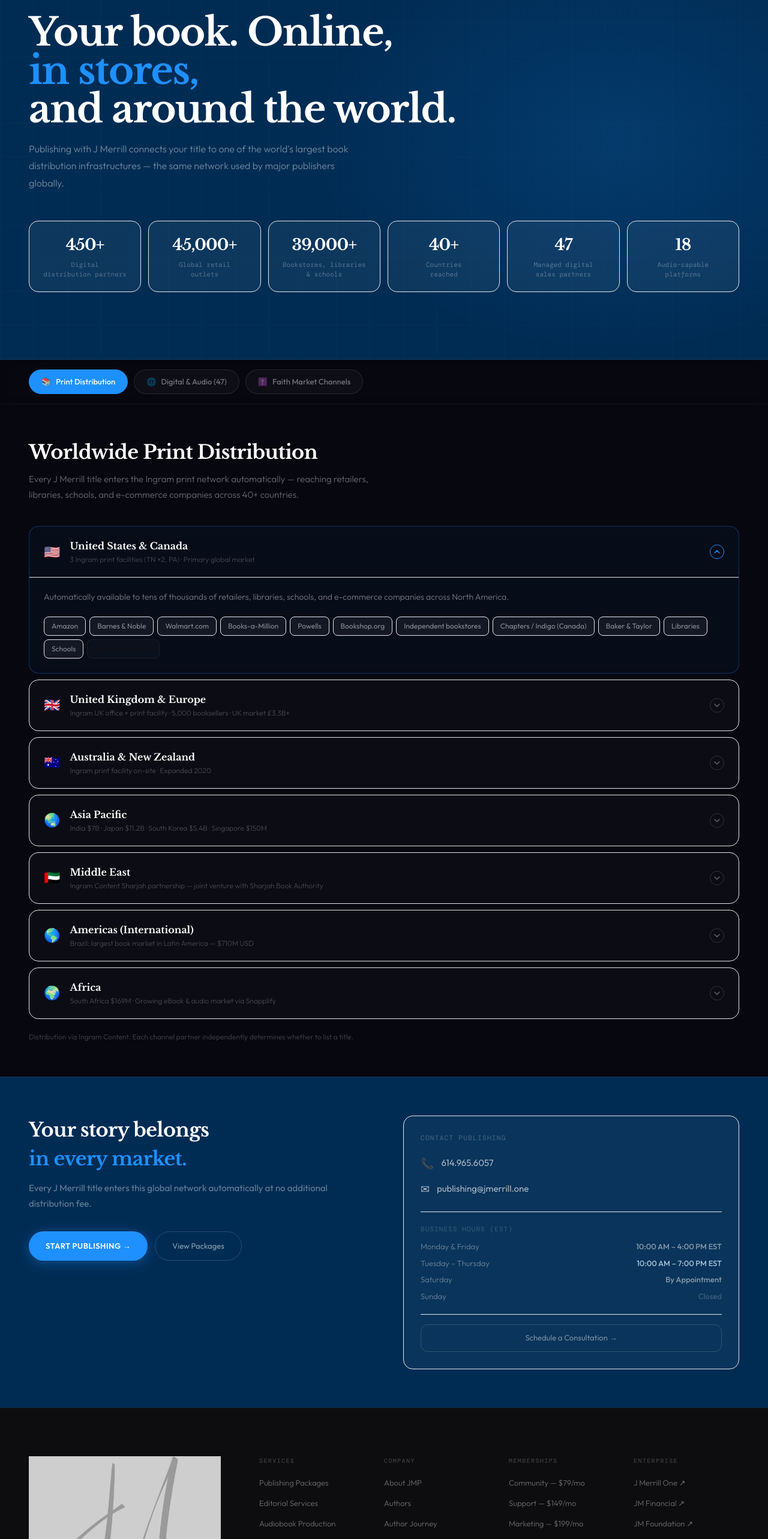
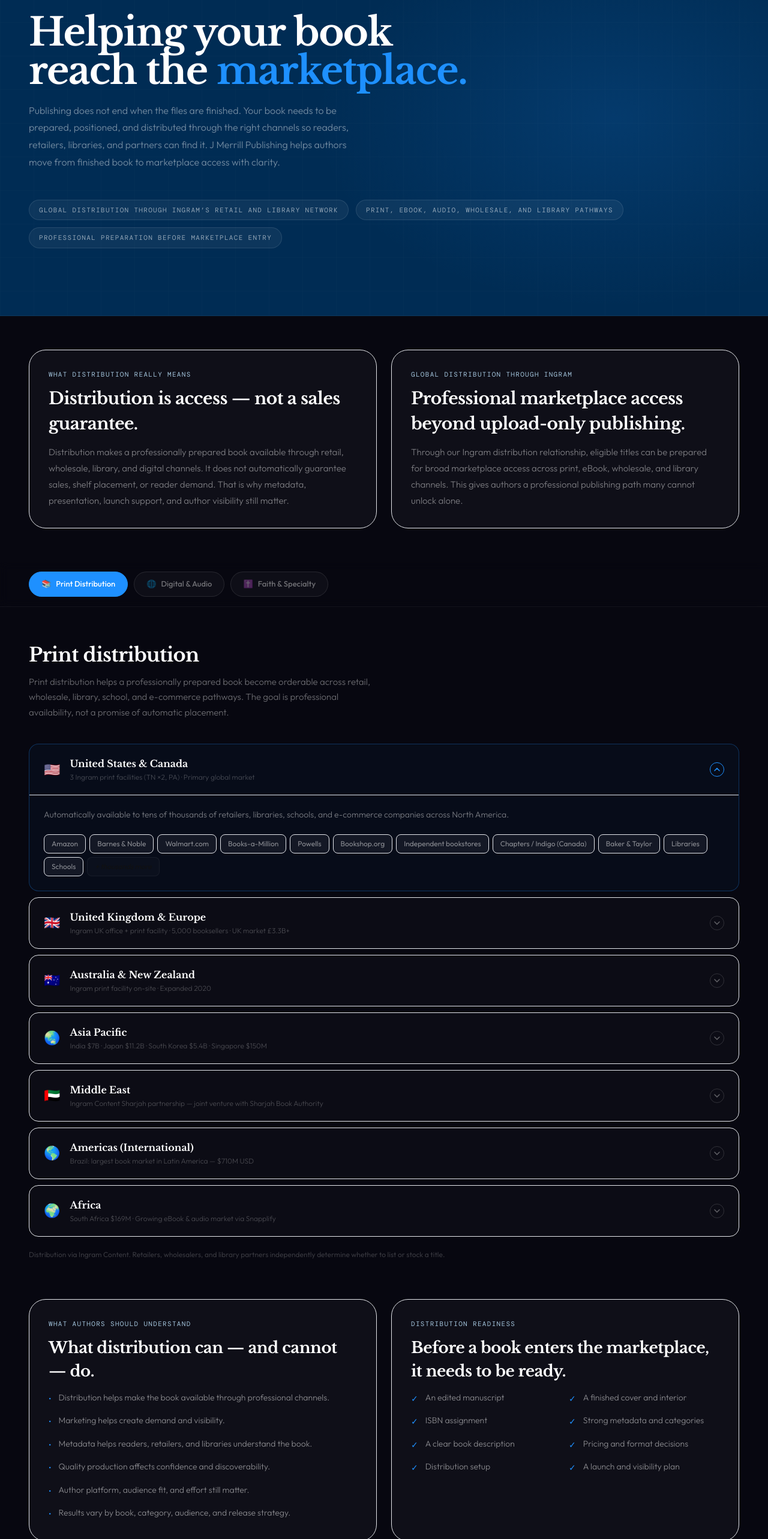
Before and after one commit to jmerrillorg/jmerrill-pub, a Next.js app: page /distribution in a window 1280 px wide. Shown: the part 234-2800 px from the top of the page at 60% size. Built offline with nearby package versions, Linux system fonts and the light colour scheme.

Commit message:
Rewrite distribution page for author-first positioning

```diff
--- a/app/distribution/page.tsx
+++ b/app/distribution/page.tsx
@@ -6,7 +6,7 @@
 import { useState, useMemo } from 'react'
 import Link from 'next/link'
 import {
-  NETWORK_STATS, DIGITAL_SALES_PARTNERS, FAITH_CHANNELS,
+  DIGITAL_SALES_PARTNERS, FAITH_CHANNELS,
   PRINT_REGIONS, JMP_CONTACT, type DigitalPartner
 } from '@/lib/distribution-data'
 
@@ -51,33 +51,65 @@ export default function DistributionPage() {
             <span className="w-8 h-px bg-[#1E90FF]" />
             <span className="text-[11px] font-medium tracking-[0.18em] uppercase text-[#A3C4DC]"
               style={{ fontFamily: "'DM Mono', monospace" }}>
-              Powered by Ingram Content
+              Distribution Through Ingram Content
             </span>
           </div>
 
           <h1 className="text-white mb-5"
             style={{ fontFamily: "'Libre Baskerville', serif", fontSize: 'clamp(36px,5vw,72px)', fontWeight: 700, lineHeight: 1.0, letterSpacing: '-0.025em' }}>
-            Your book. Online,<br />
-            <em className="not-italic text-[#1E90FF]">in stores,</em><br />
-            and around the world.
+            Helping your book<br />
+            reach the <em className="not-italic text-[#1E90FF]">marketplace.</em>
           </h1>
           <p className="text-[16px] font-light text-white/45 leading-[1.8] max-w-[540px] mb-12">
-            Publishing with J Merrill connects your title to one of the world's largest book distribution infrastructures — the same network used by major publishers globally.
+            Publishing does not end when the files are finished. Your book needs to be prepared, positioned, and distributed through the right channels so readers, retailers, libraries, and partners can find it. J Merrill Publishing helps authors move from finished book to marketplace access with clarity.
           </p>
 
-          <div className="grid grid-cols-2 sm:grid-cols-3 lg:grid-cols-6 gap-3">
-            {NETWORK_STATS.map(s => (
-              <div key={s.label} className="bg-white/[0.05] border border-white/8 rounded-2xl px-4 py-5 text-center">
-                <div className="text-white font-bold mb-1.5"
-                  style={{ fontFamily: "'Libre Baskerville', serif", fontSize: '26px', letterSpacing: '-0.03em' }}>
-                  {s.n}
-                </div>
-                <div className="text-[11px] text-white/30 leading-[1.45] whitespace-pre-line"
-                  style={{ fontFamily: "'DM Mono', monospace" }}>
-                  {s.label}
-                </div>
+          <div className="flex flex-wrap gap-3">
+            {[
+              'Global distribution through Ingram’s retail and library network',
+              'Print, eBook, audio, wholesale, and library pathways',
+              'Professional preparation before marketplace entry',
+            ].map((item) => (
+              <div
+                key={item}
+                className="rounded-full border border-white/10 bg-white/[0.05] px-4 py-2 text-[11px] uppercase tracking-[0.12em] text-white/55"
+                style={{ fontFamily: "'DM Mono', monospace" }}
+              >
+                {item}
               </div>
             ))}
+          </div>
+        </div>
+      </div>
+
+      <div className="max-w-[1280px] mx-auto px-8 md:px-12 py-14">
+        <div className="grid gap-6 lg:grid-cols-2">
+          <div className="rounded-[28px] border border-white/8 bg-white/[0.03] p-8">
+            <div className="mb-3 text-[11px] uppercase tracking-[0.12em] text-[#A3C4DC]"
+              style={{ fontFamily: "'DM Mono', monospace" }}>
+              What Distribution Really Means
+            </div>
+            <h2 className="text-white mb-3"
+              style={{ fontFamily: "'Libre Baskerville', serif", fontSize: '28px', fontWeight: 700, letterSpacing: '-0.02em' }}>
+              Distribution is access — not a sales guarantee.
+            </h2>
+            <p className="text-[15px] text-white/45 font-light leading-[1.8]">
+              Distribution makes a professionally prepared book available through retail, wholesale, library, and digital channels. It does not automatically guarantee sales, shelf placement, or reader demand. That is why metadata, presentation, launch support, and author visibility still matter.
+            </p>
+          </div>
+
+          <div className="rounded-[28px] border border-white/8 bg-white/[0.03] p-8">
+            <div className="mb-3 text-[11px] uppercase tracking-[0.12em] text-[#A3C4DC]"
+              style={{ fontFamily: "'DM Mono', monospace" }}>
+              Global Distribution Through Ingram
+            </div>
+            <h2 className="text-white mb-3"
+              style={{ fontFamily: "'Libre Baskerville', serif", fontSize: '28px', fontWeight: 700, letterSpacing: '-0.02em' }}>
+              Professional marketplace access beyond upload-only publishing.
+            </h2>
+            <p className="text-[15px] text-white/45 font-light leading-[1.8]">
+              Through our Ingram distribution relationship, eligible titles can be prepared for broad marketplace access across print, eBook, wholesale, and library channels. This gives authors a professional publishing path many cannot unlock alone.
+            </p>
           </div>
         </div>
       </div>
@@ -87,8 +119,8 @@ export default function DistributionPage() {
         <div className="max-w-[1280px] mx-auto flex gap-2.5 flex-wrap">
           {([
             { id: 'print',   label: 'Print Distribution',    icon: '📚' },
-            { id: 'digital', label: 'Digital & Audio (47)',   icon: '🌐' },
-            { id: 'faith',   label: 'Faith Market Channels',  icon: '✝️' },
+            { id: 'digital', label: 'Digital & Audio',   icon: '🌐' },
+            { id: 'faith',   label: 'Faith & Specialty',  icon: '✝️' },
           ] as const).map(t => (
             <button key={t.id} onClick={() => setTab(t.id)}
               className={`flex items-center gap-2 px-5 py-2.5 rounded-full text-[13px] font-medium border transition-all ${
@@ -110,10 +142,10 @@ export default function DistributionPage() {
           <div>
             <h2 className="text-white mb-2"
               style={{ fontFamily: "'Libre Baskerville', serif", fontSize: '32px', fontWeight: 700, letterSpacing: '-0.02em' }}>
-              Worldwide Print Distribution
+              Print distribution
             </h2>
             <p className="text-[15px] text-white/40 font-light max-w-[580px] leading-[1.7] mb-10">
-              Every J Merrill title enters the Ingram print network automatically — reaching retailers, libraries, schools, and e-commerce companies across 40+ countries.
+              Print distribution helps a professionally prepared book become orderable across retail, wholesale, library, school, and e-commerce pathways. The goal is professional availability, not a promise of automatic placement.
             </p>
             <div className="flex flex-col gap-2.5">
               {PRINT_REGIONS.map(reg => {
@@ -157,7 +189,7 @@ export default function DistributionPage() {
               })}
             </div>
             <p className="mt-5 text-[12px] text-white/20 leading-[1.7]">
-              Distribution via Ingram Content. Each channel partner independently determines whether to list a title.
+              Distribution via Ingram Content. Retailers, wholesalers, and library partners independently determine whether to list or stock a title.
             </p>
           </div>
         )}
@@ -167,10 +199,10 @@ export default function DistributionPage() {
           <div>
             <h2 className="text-white mb-2"
               style={{ fontFamily: "'Libre Baskerville', serif", fontSize: '32px', fontWeight: 700, letterSpacing: '-0.02em' }}>
-              Digital & Audio Partners — 47 Managed
+              eBook and audiobook pathways
             </h2>
             <p className="text-[15px] text-white/40 font-light max-w-[580px] leading-[1.7] mb-8">
-              Ingram Content&apos;s managed digital sales program includes structured relationships across retail, library, subscription, and education channels. All 47 are available to J Merrill titles through our distribution partnership.
+              Different formats take different paths to readers. Digital distribution helps make eBooks and audiobooks available across retail, subscription, education, and library channels when the title is prepared correctly.
             </p>
 
             <p className="text-[14px] text-white/35 font-light max-w-[760px] leading-[1.75] mb-8">
@@ -221,7 +253,7 @@ export default function DistributionPage() {
 
             <div className="px-5 py-5 bg-[#1E90FF]/5 border border-[#1E90FF]/20 rounded-2xl">
               <p className="text-[13px] text-white/40 font-light leading-[1.7]">
-                <span className="text-white/60 font-medium">These 47 are managed digital sales partners within the Ingram Content ecosystem</span> — direct distribution relationships with structured agreements. The full network extends to 450+ additional channel partners available through standard digital distribution. All are accessible to J Merrill titles at no additional distribution fee.
+                <span className="text-white/60 font-medium">These digital pathways matter because they expand availability, not because they guarantee demand.</span> Strong metadata, the right format decisions, launch support, and an active author presence still shape how far a book goes after distribution begins.
               </p>
             </div>
           </div>
@@ -232,10 +264,10 @@ export default function DistributionPage() {
           <div>
             <h2 className="text-white mb-2"
               style={{ fontFamily: "'Libre Baskerville', serif", fontSize: '32px', fontWeight: 700, letterSpacing: '-0.02em' }}>
-              Faith Market Distribution
+              Faith, ministry, and specialty pathways
             </h2>
             <p className="text-[15px] text-white/40 font-light max-w-[580px] leading-[1.7] mb-8">
-              A significant portion of the J Merrill catalog is faith-based, devotional, inspirational, and ministry content. The Ingram Content network includes 15+ dedicated faith distribution channels.
+              Some books are written for churches, ministries, devotional readers, Christian retailers, or specialty audiences. When a title fits those pathways, distribution preparation can help it reach the right market more clearly.
             </p>
 
             <div className="grid sm:grid-cols-2 lg:grid-cols-3 gap-3 mb-8">
@@ -253,7 +285,7 @@ export default function DistributionPage() {
                   style={{ fontFamily: "'DM Mono', monospace" }}>Faith Market Add-On Service</div>
                 <div className="text-[15px] font-semibold text-white mb-1">JMP-DIST-FAITH</div>
                 <p className="text-[13px] text-white/40 font-light leading-[1.7]">
-                  Faith Market Distribution — $295. CBA market positioning, LifeWay-ready metadata, Christian retail channel access, and church/conference placement support. Available as an add-on to any publishing package.
+                  Faith Market Distribution — $295. CBA market positioning, LifeWay-ready metadata, Christian retail channel access, and church/conference placement support. Available as an add-on to any publishing package where it fits the work.
                 </p>
               </div>
               <div className="px-5 py-5 bg-white/[0.03] border border-white/7 rounded-2xl">
@@ -276,6 +308,62 @@ export default function DistributionPage() {
             </div>
           </div>
         )}
+
+        <div className="mt-16 grid gap-6 lg:grid-cols-2">
+          <div className="rounded-[28px] border border-white/8 bg-white/[0.03] p-8">
+            <div className="mb-3 text-[11px] uppercase tracking-[0.12em] text-[#A3C4DC]"
+              style={{ fontFamily: "'DM Mono', monospace" }}>
+              What Authors Should Understand
+            </div>
+            <h3 className="text-white mb-3"
+              style={{ fontFamily: "'Libre Baskerville', serif", fontSize: '26px', fontWeight: 700, letterSpacing: '-0.02em' }}>
+              What distribution can — and cannot — do.
+            </h3>
+            <ul className="flex flex-col gap-3 text-[14px] font-light leading-[1.75] text-white/50">
+              {[
+                'Distribution helps make the book available through professional channels.',
+                'Marketing helps create demand and visibility.',
+                'Metadata helps readers, retailers, and libraries understand the book.',
+                'Quality production affects confidence and discoverability.',
+                'Author platform, audience fit, and effort still matter.',
+                'Results vary by book, category, audience, and release strategy.',
+              ].map((item) => (
+                <li key={item} className="flex items-start gap-3">
+                  <span className="text-[#1E90FF] mt-0.5">•</span>
+                  <span>{item}</span>
+                </li>
+              ))}
+            </ul>
+          </div>
+
+          <div className="rounded-[28px] border border-white/8 bg-white/[0.03] p-8">
+            <div className="mb-3 text-[11px] uppercase tracking-[0.12em] text-[#A3C4DC]"
+              style={{ fontFamily: "'DM Mono', monospace" }}>
+              Distribution Readiness
+            </div>
+            <h3 className="text-white mb-3"
+              style={{ fontFamily: "'Libre Baskerville', serif", fontSize: '26px', fontWeight: 700, letterSpacing: '-0.02em' }}>
+              Before a book enters the marketplace, it needs to be ready.
+            </h3>
+            <ul className="grid gap-3 sm:grid-cols-2 text-[14px] font-light leading-[1.75] text-white/50">
+              {[
+                'An edited manuscript',
+                'A finished cover and interior',
+                'ISBN assignment',
+                'Strong metadata and categories',
+                'A clear book description',
+                'Pricing and format decisions',
+                'Distribution setup',
+                'A launch and visibility plan',
+              ].map((item) => (
+                <li key={item} className="flex items-start gap-3">
+                  <span className="text-[#1E90FF] mt-0.5">✓</span>
+                  <span>{item}</span>
+                </li>
+              ))}
+            </ul>
+          </div>
+        </div>
       </div>
 
       {/* ── FOOTER CTA + CONTACT ──────────────────────────────────────── */}
@@ -284,20 +372,20 @@ export default function DistributionPage() {
           <div>
             <h3 className="text-white mb-3"
               style={{ fontFamily: "'Libre Baskerville', serif", fontSize: '32px', fontWeight: 700, letterSpacing: '-0.02em' }}>
-              Your story belongs<br />
-              <em className="not-italic text-[#1E90FF]">in every market.</em>
+              Ready to prepare your book<br />
+              <em className="not-italic text-[#1E90FF]">for the marketplace?</em>
             </h3>
             <p className="text-[15px] text-white/40 mb-8 leading-[1.75]">
-              Every J Merrill title enters this global network automatically at no additional distribution fee.
+              Tell us about your book and where you are in the publishing process. We will help you understand what your title needs before distribution.
             </p>
             <div className="flex gap-3 flex-wrap">
               <Link href="/join"
                 className="inline-flex items-center gap-2 bg-[#1E90FF] text-white text-[13px] font-semibold tracking-[0.04em] uppercase px-7 py-3.5 rounded-full hover:bg-blue-500 transition-all hover:-translate-y-0.5 shadow-[0_4px_20px_rgba(30,144,255,0.35)]">
-                Start Publishing →
+                Tell Us About Your Book →
               </Link>
-              <Link href="/packages"
+              <Link href="/publishing"
                 className="inline-flex items-center gap-2 border border-white/15 text-white/55 text-[13px] px-7 py-3.5 rounded-full hover:border-[#1E90FF]/40 hover:text-[#A3C4DC] transition-all">
-                View Packages
+                Publish With Us
               </Link>
             </div>
           </div>
```
